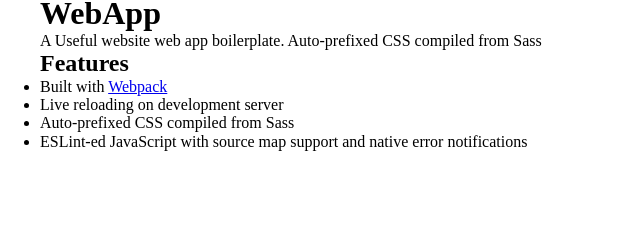
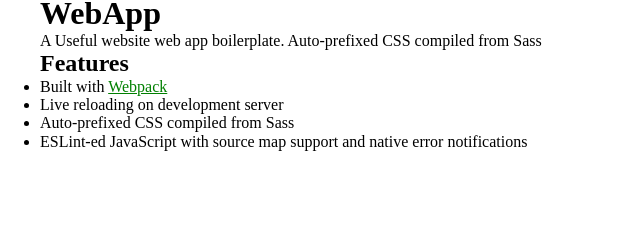
Before and after one commit to waltercraig/poco, a website built with webpack: page index.html in a window 1280 px wide. Shown: the part 138-378 px from the top of the page, 0-640 px from the left. Built offline with nearby package versions, Linux system fonts and the light colour scheme; no server answers.

Commit message:
Added files to ignore, updated README, index, import, variables & added a core doc

```diff
--- a/index.html
+++ b/index.html
@@ -5,9 +5,9 @@
     <meta name="viewport" content="width=device-width, initial-scale=1.0" />
     <meta http-equiv="X-UA-Compatible" content="ie=edge" />
     <script src="https://unpkg.com/lodash@4.16.6"></script>
-    <link rel="stylesheet" href="./dist/main.css" />
+    <link rel="stylesheet" href="../dist/main.css" />
     <!--Theme Stylesheet-->
-    <link rel="stylesheet" href="./dist/theme.css" />
+    <link rel="stylesheet" href="../dist/theme.css" />
     <title>Document</title>
   </head>
   <body>
--- a/src/scss/_import.scss
+++ b/src/scss/_import.scss
@@ -5,5 +5,8 @@
 @import "./utility/normalize/spacing";
 @import "./utility/normalize/form";
 
+// Core Styles
+@import "./core/anchor";
+
 // system-wide styles, mixins and placeholders
 @import "utility/grid";
--- a/src/scss/variables.scss
+++ b/src/scss/variables.scss
@@ -14,3 +14,13 @@ $content-padding-md: 6rem 0;
 // Hero
 $hero-padding-xs: $content-padding-xs;
 $hero-padding-md: $content-padding-md;
+
+// Anchor
+$anchor-color: green;
+$anchor-decoration: underline;
+$anchor-color-hover: red;
+$anchor-decoration-hover: $anchor-decoration;
+
+// Anchor Underlined
+$anchor-underlined-color: $anchor-color;
+$anchor-underlined-color-hover: $anchor-color-hover;
```
Also changed, not shown: docs/core.html (added, +27 -0 lines), README.md, 1 other file.
